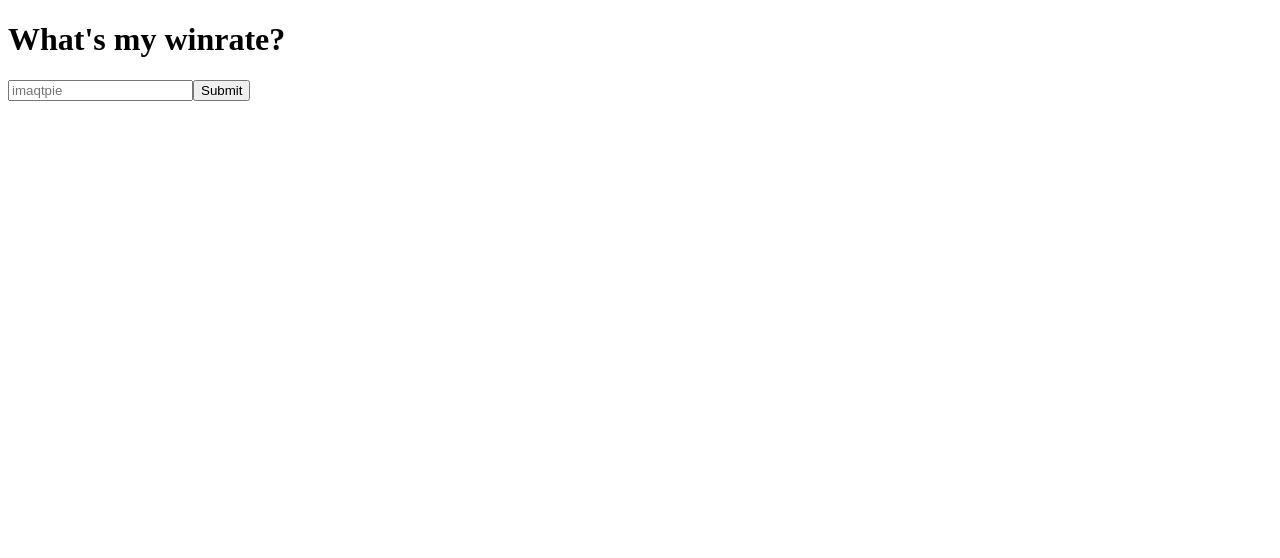
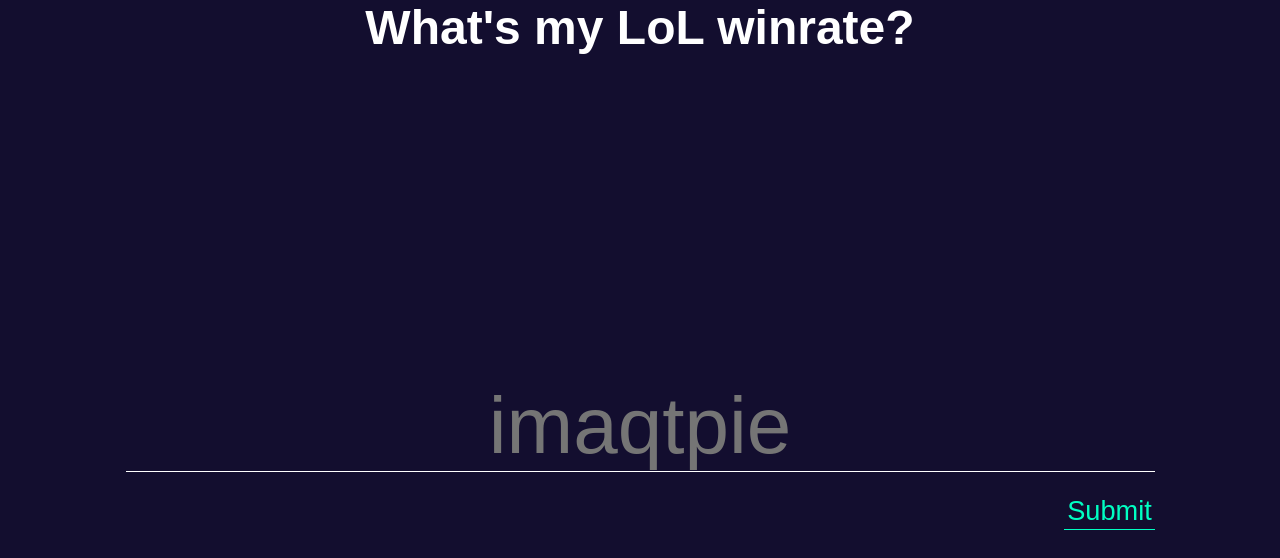
Before and after one commit to phernandoe/WhatsMyWinrate, a Next.js app in the folder frontend/: page / in a window 1280 px wide. Shown: the top 558 px of the page. Built offline with nearby package versions, Linux system fonts and the light colour scheme.

Commit message:
Cool styles

```diff
--- /dev/null
+++ b/frontend/css/style.css
@@ -0,0 +1,103 @@
+:root {
+  --background-color: #130E2F;
+  --highlight-color: #00FFC2;
+  --text-color: #FFFFFF;
+  --doc-font: Arial, Helvetica, sans-serif;
+}
+
+* {
+  margin: 0;
+  padding: 0;
+  box-sizing: border-box;
+}
+
+body {
+  font-family: var(--doc-font);
+  background-color: var(--background-color);
+  color: var(--text-color);
+  overflow: hidden;
+  font-size: 16px;
+}
+
+/* Form styling */
+
+.form-container {
+  height: 100vh;
+  display: flex;
+  justify-content: center;
+  align-items: center;
+}
+
+.form {
+  height: 100px;
+  display: inline-flex;
+  flex-direction: column;
+  justify-content: center;
+}
+
+#userinput {
+  background-color: transparent;
+  color: var(--text-color);
+  text-align: center;
+  border: none;
+  font-size: 5rem;
+}
+
+#userinput:focus {
+  outline: none;
+}
+
+.form-line {
+  position: relative;
+}
+
+.form-line::after {
+  content: '';
+  position: absolute;
+  left: 0;
+  bottom: 0;
+  width: 100%;
+  height: 1px;
+  background: currentColor;
+  transition: 200ms ease-in;
+}
+
+.form-line:hover::after {
+  transform: scaleX(0.75);
+}
+
+.submit {
+  margin-top: 20px;
+  background-color: transparent;
+  cursor: pointer;
+  color: var(--highlight-color);
+  border: none;
+  padding: 0.1em;
+  font-size: 1.7rem;
+  align-self: flex-end;
+  position: relative;
+}
+
+
+/* Cool Hover! */
+.submit::after {
+  content: '';
+  position: absolute;
+  left: 0;
+  bottom: 0;
+  width: 100%;
+  height: 1px;
+  background: currentColor;
+  transition: 200ms ease-in;
+}
+
+.submit:hover::after {
+  transform: scaleX(0.75);
+}
+
+/* Header */
+.header {
+  text-align: center;
+  font-size: 3rem;
+  left: 0;
+}
--- /dev/null
+++ b/frontend/next.config.js
@@ -0,0 +1,2 @@
+const withCSS = require('@zeit/next-css');
+module.exports = withCSS();
--- a/frontend/package.json
+++ b/frontend/package.json
@@ -11,6 +11,7 @@
   "author": "Fernando Barreto",
   "license": "MIT",
   "dependencies": {
+    "@zeit/next-css": "^1.0.1",
     "axios": "^0.19.0",
     "next": "^8.1.0",
     "react": "^16.8.6",
--- a/frontend/pages/index.js
+++ b/frontend/pages/index.js
@@ -1,5 +1,6 @@
 import React, {Component} from 'react';
 import Results from '../components/Results';
+import '../css/style.css';
 
 export default class Landing extends Component {
 
@@ -25,17 +26,19 @@
       return (
         <React.Fragment>
 
-          <div>
+          <h1 className='header'>What's my LoL winrate?</h1>
 
-            <h1>What's my winrate?</h1>
-            <form name='form' onSubmit={this.handleSubmit}>
-              <input
+          <div className='form-container'>
+
+            <form className='form' name='form' onSubmit={this.handleSubmit}>
+              <span className='form-line'><input
               id='userinput'
               type="text"
               placeholder="imaqtpie"
               onChange={this.handleChange}
               />
-              <button type='submit' value='submit'>Submit</button>
+              </span>
+              <button className='submit' type='submit' value='submit'>Submit</button>
             </form>
 
           </div>
```
Also changed, not shown: 1 other file (tests, documents, lock files or other folders).
